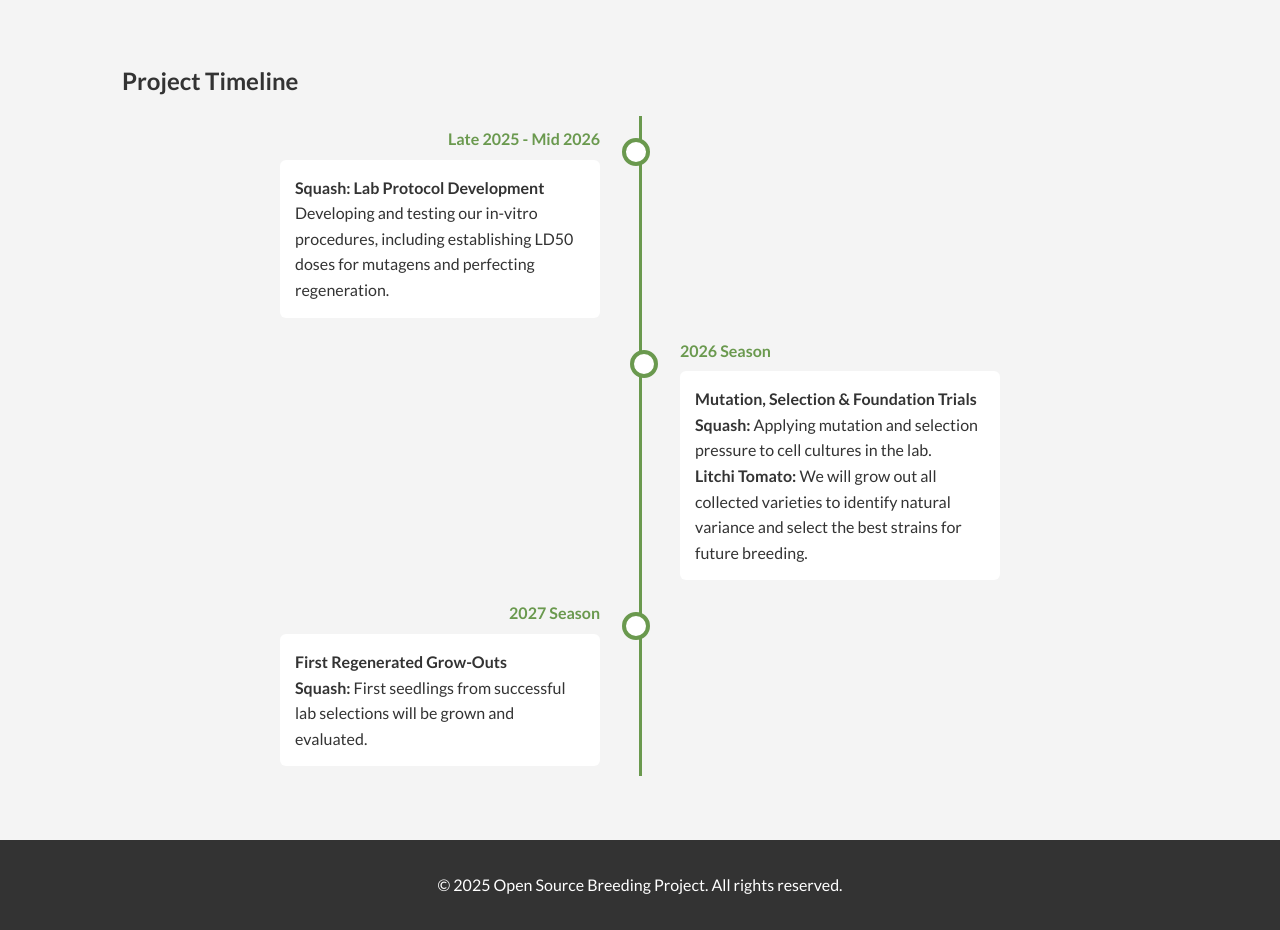
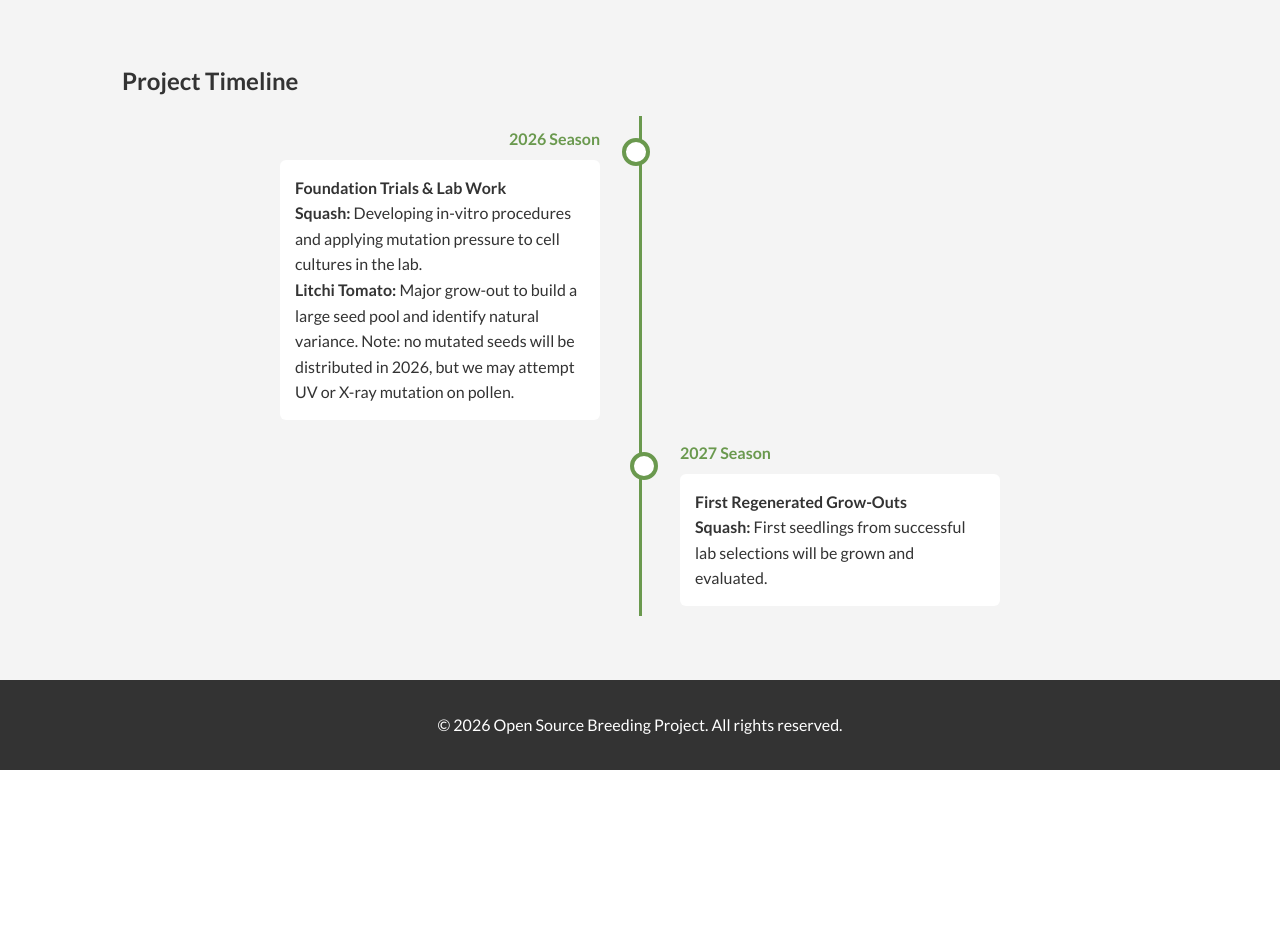
Before and after one commit to seedorfj/opencultivars.site, a website: page public/index.html in a window 1280 px wide. Shown: the part 1120-2050 px from the top of the page. After the commit the page ends 1890 px from the top, so only its background shows below. Drawn offline with Linux system fonts and the light colour scheme.

Commit message:
2026 update

```diff
--- a/public/index.html
+++ b/public/index.html
@@ -72,18 +72,11 @@
                 <h2>Project Timeline</h2>
                 <div class="timeline">
                     <div class="timeline-item">
-                        <div class="timeline-date">Late 2025 - Mid 2026</div>
-                        <div class="timeline-content">
-                            <h4>Squash: Lab Protocol Development</h4>
-                            <p>Developing and testing our in-vitro procedures, including establishing LD50 doses for mutagens and perfecting regeneration.</p>
-                        </div>
-                    </div>
-                    <div class="timeline-item">
                         <div class="timeline-date">2026 Season</div>
                         <div class="timeline-content">
-                            <h4>Mutation, Selection & Foundation Trials</h4>
-                            <p><strong>Squash:</strong> Applying mutation and selection pressure to cell cultures in the lab.</p>
-                            <p><strong>Litchi Tomato:</strong> We will grow out all collected varieties to identify natural variance and select the best strains for future breeding.</p>
+                            <h4>Foundation Trials & Lab Work</h4>
+                            <p><strong>Squash:</strong> Developing in-vitro procedures and applying mutation pressure to cell cultures in the lab.</p>
+                            <p><strong>Litchi Tomato:</strong> Major grow-out to build a large seed pool and identify natural variance. Note: no mutated seeds will be distributed in 2026, but we may attempt UV or X-ray mutation on pollen.</p>
                         </div>
                     </div>
                     <div class="timeline-item">
@@ -100,7 +93,7 @@
 
     <footer>
     <div class="container">
-        <p>&copy; 2025 Open Source Breeding Project. All rights reserved.</p>
+        <p>&copy; 2026 Open Source Breeding Project. All rights reserved.</p>
     </div>
 </footer>
 
```
Also changed, not shown: footer.html (+1 -1 lines), index.html (+3 -10 lines), litchi-tomato-project.html (+3 -3 lines), public/404.html (+1 -1 lines), public/about.html (+1 -1 lines), public/database.html (+1 -1 lines), public/litchi-tomato-project.html (+4 -4 lines), public/projects.html (+1 -1 lines), public/squash-project.html (+3 -3 lines), squash-project.html (+2 -2 lines).
